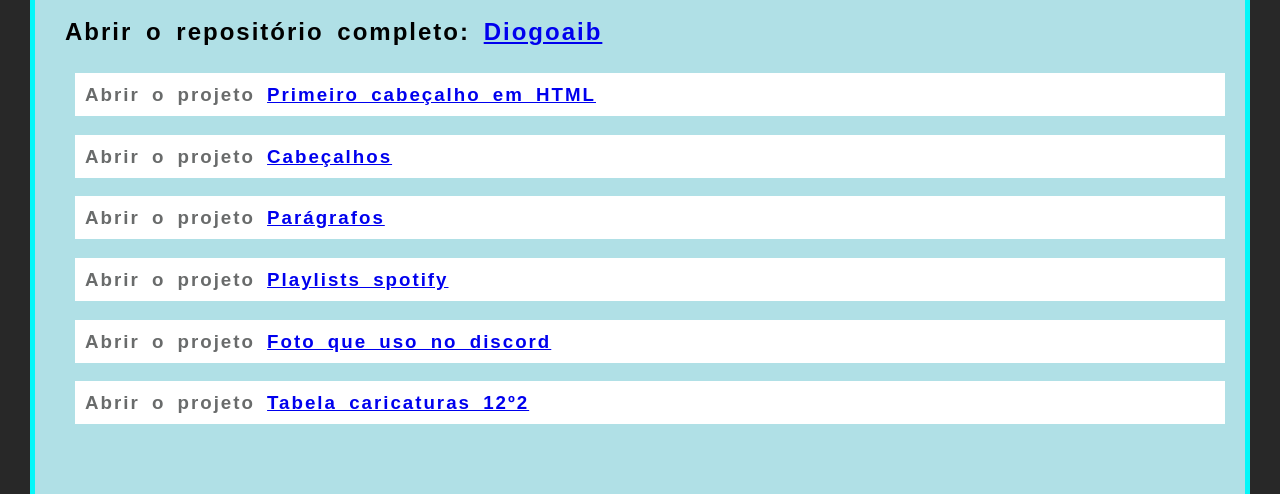
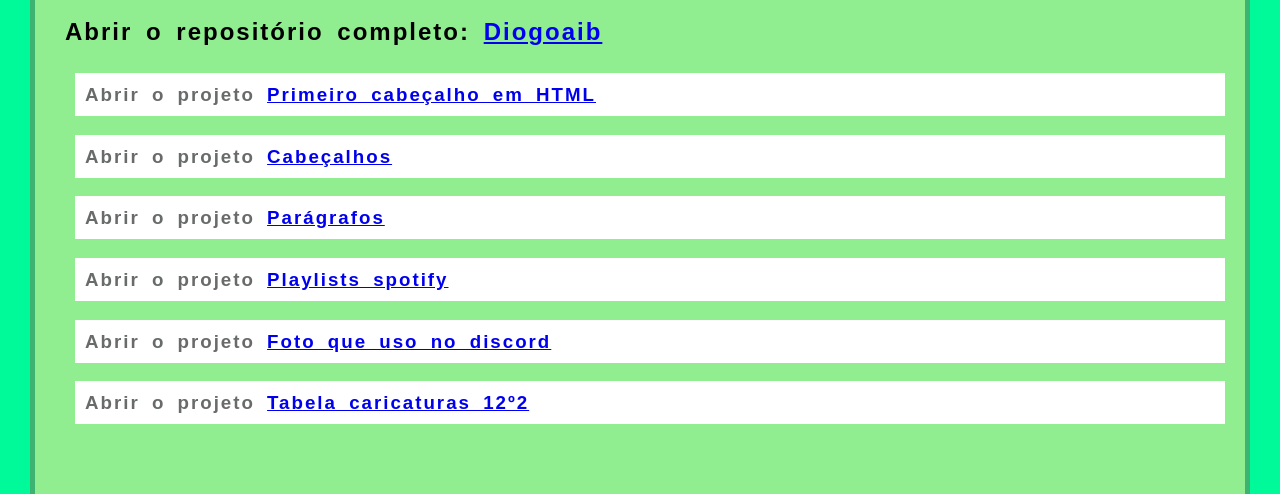
Before and after one commit to Diogoaib/Diogoaib.github.io, a plain HTML site: page index.html in a window 1280 px wide. Shown: the part 111-605 px from the top of the page. Drawn offline with Linux system fonts and the light colour scheme.

Commit message:
Add files via upload

```diff
--- a/css/estilos.css
+++ b/css/estilos.css
@@ -1,16 +1,16 @@
 html {
   font-family: ;
   color: ;
-  background-color: #282828;
+  background-color: #00FA9A;
 }
 
 body {
   font-family: "Arial", "Helvetica", sans-serif;
-  background-color: powderblue;
+  background-color: LightGreen;
 }
 
 body {
-  border-color: #06F7F9;
+  border-color: #3CB371;
   border-style: solid;
   border-width: 5px;
   margin: 30px;
```
